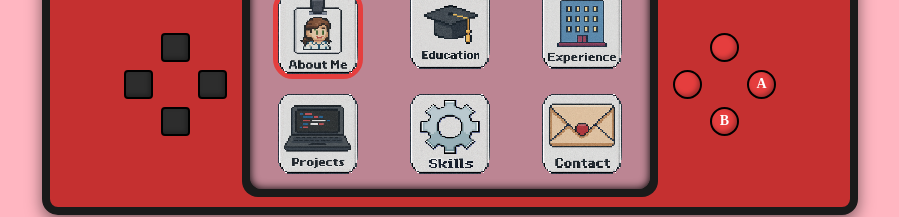
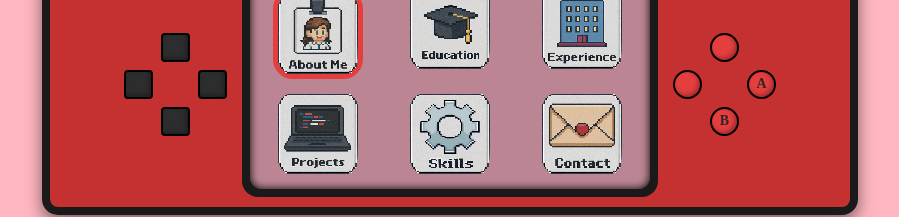
Before and after one commit to lucy-e-mitchell/theLucyMitchell, a React (Vite) app: page / in a window 1280 px wide. Shown: the part 339-556 px from the top of the page, without its empty margins (205-1104 px from the left). Built offline with nearby package versions, Linux system fonts and the light colour scheme.

Commit message:
menu selection accessibility- made even grid, touch screen

```diff
--- a/src/styles.css
+++ b/src/styles.css
@@ -137,8 +137,9 @@ html, body {
   width: 25px;
   height: 25px;
   background-color: #e53e3e;
-  color: white;
+  color: rgba(36, 36, 38, 0.94);
   font-size: 14px;
+  font-family: 'Pacifico', cursive;
   font-weight: bold;
   border-radius: 50%;
   border: 2px solid #000;
```
